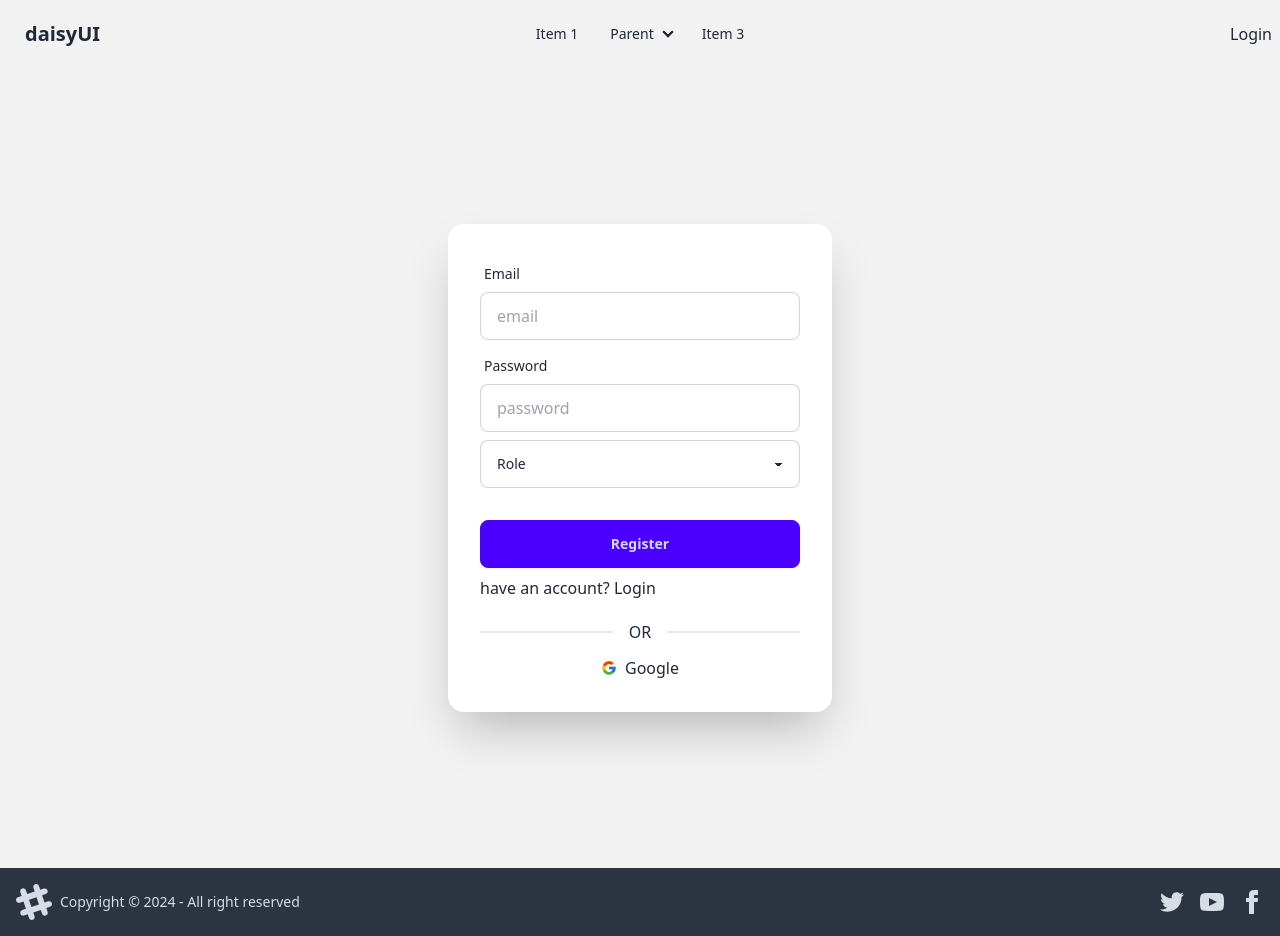
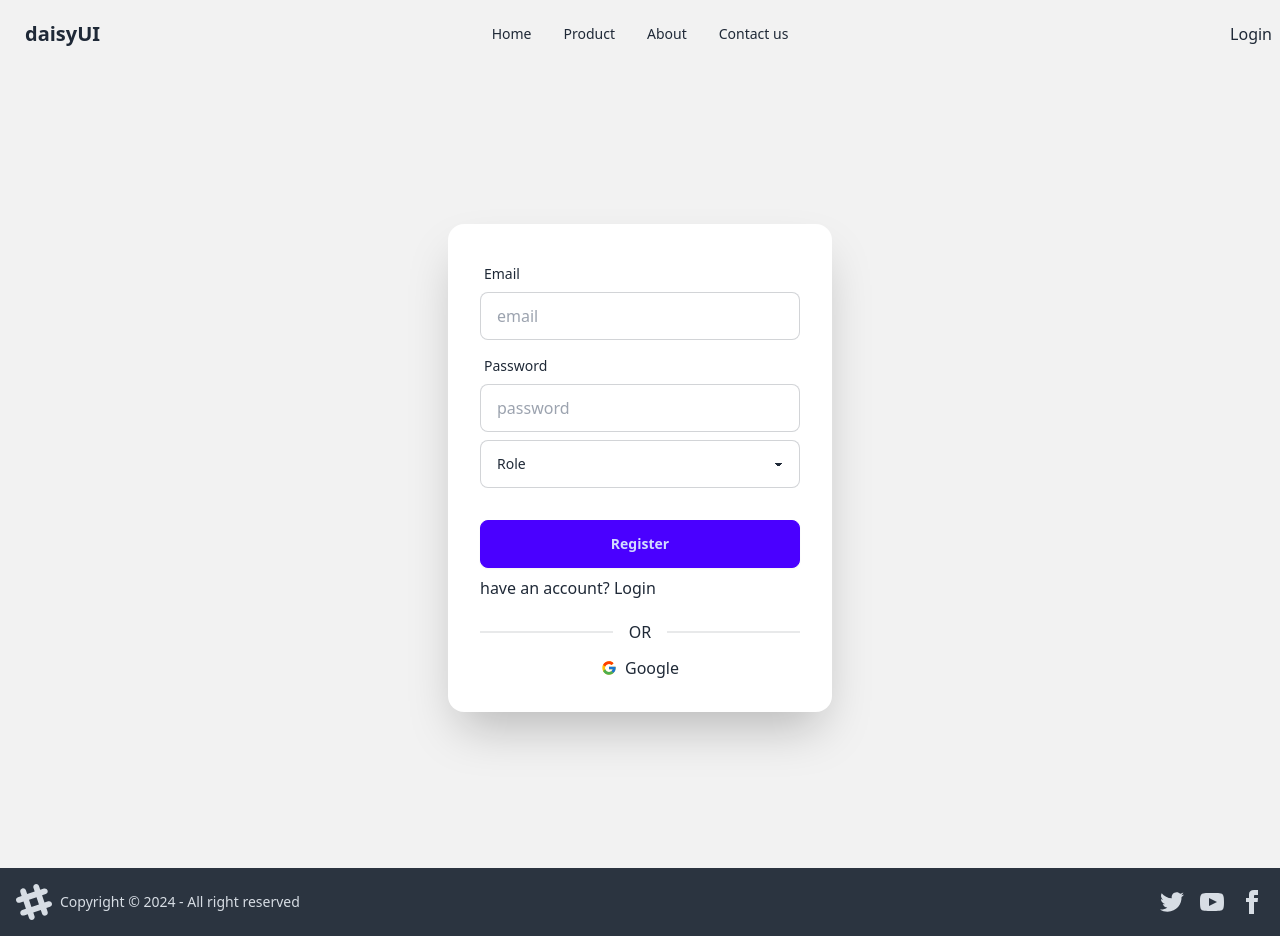
Before and after one commit to anikmk/gajet-shop, a React (Vite) app in the folder GajetShop-client/: page /register in a window 1280 px wide. Built offline with nearby package versions, Linux system fonts and the light colour scheme; no server answers.

Commit message:
post user data

```diff
--- a/GajetShop-client/src/page/(Register)/Register.jsx
+++ b/GajetShop-client/src/page/(Register)/Register.jsx
@@ -1,9 +1,11 @@
 import { Link, useNavigate, } from "react-router"
 import useAuth from "../(hook)/useAuth"
 import GoogleSignUp from "../sharecomponnents/(GoogleSignUP)/GoogleSignUp";
+import useAxios from "../(hook)/useAxios";
 
 
 export const Register = () => {
+  const axiosInstance = useAxios();
     const {signinUser} = useAuth();
     const navigate = useNavigate();
     const handleSignIn = async(e) => {
@@ -12,9 +14,20 @@ export const Register = () => {
         const email = form.email.value;
         const password = form.password.value;
         const role = form.role.value;
+        const status = role === "buyer" ? "aproved" : "pending";
+        const wishlist = [];
+        const userData = {email,role,status,wishlist}
+
         try{
-            await signinUser(email,password)
-            navigate('/')
+            const user = await signinUser(email,password)
+            if(user){
+             const result =  await axiosInstance.post("/users",userData)
+             if(result?.data?.insertedId){
+              alert("Registration succesfull!");
+               navigate('/')
+            }
+            }
+
         }
         catch(err){console.log(err);}
     }
--- a/GajetShop-client/src/page/sharecomponnents/Navbar.jsx
+++ b/GajetShop-client/src/page/sharecomponnents/Navbar.jsx
@@ -27,32 +27,20 @@ function Navbar() {
       <ul
         tabIndex={0}
         className="menu menu-sm dropdown-content bg-base-100 rounded-box z-[1] mt-3 w-52 p-2 shadow">
-        <li><a>Item 1</a></li>
-        <li>
-          <a>Parent</a>
-          <ul className="p-2">
-            <li><a>Submenu 1</a></li>
-            <li><a>Submenu 2</a></li>
-          </ul>
-        </li>
-        <li><a>Item 3</a></li>
+        <li><a>Home</a></li>
+        <li><a>Product</a></li>
+        <li><a>About</a></li>
+        <li><a>Contact us</a></li>
       </ul>
     </div>
     <a className="btn btn-ghost text-xl">daisyUI</a>
   </div>
   <div className="navbar-center hidden lg:flex">
     <ul className="menu menu-horizontal px-1">
-      <li><a>Item 1</a></li>
-      <li>
-        <details>
-          <summary>Parent</summary>
-          <ul className="p-2">
-            <li><a>Submenu 1</a></li>
-            <li><a>Submenu 2</a></li>
-          </ul>
-        </details>
-      </li>
-      <li><a>Item 3</a></li>
+      <li><a>Home</a></li>
+      <li><a>Product</a></li>
+      <li><a>About</a></li>
+      <li><a>Contact us</a></li>
     </ul>
   </div>
   <div className="navbar-end">
```
Also changed, not shown: 1 other file (tests, documents, lock files or other folders).
